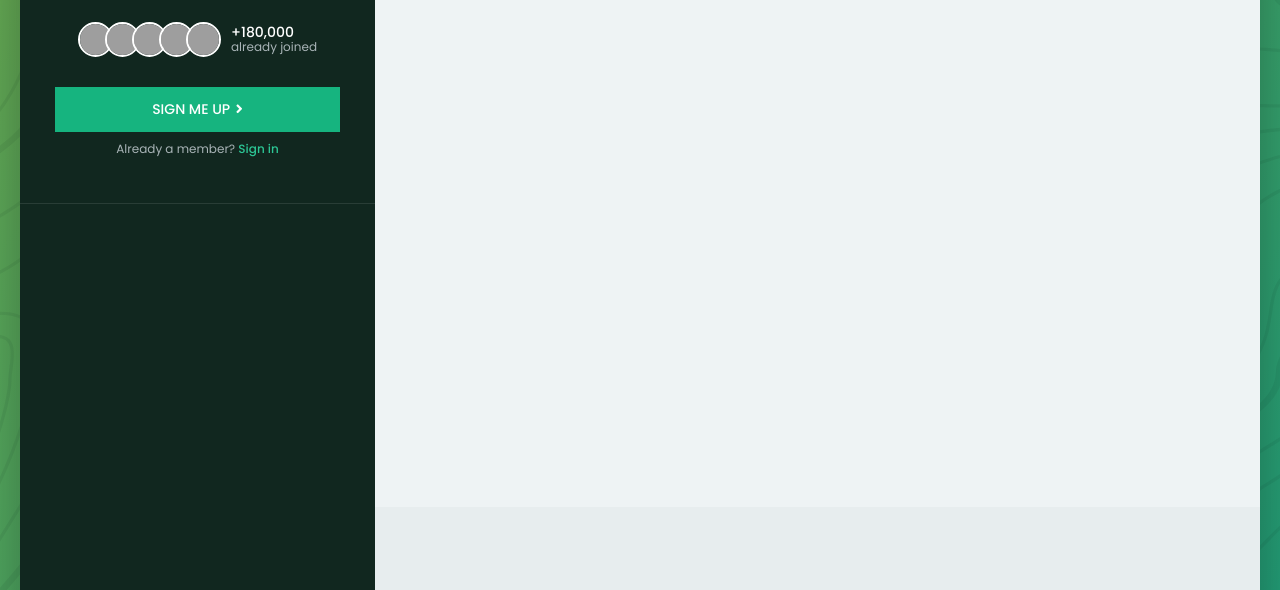
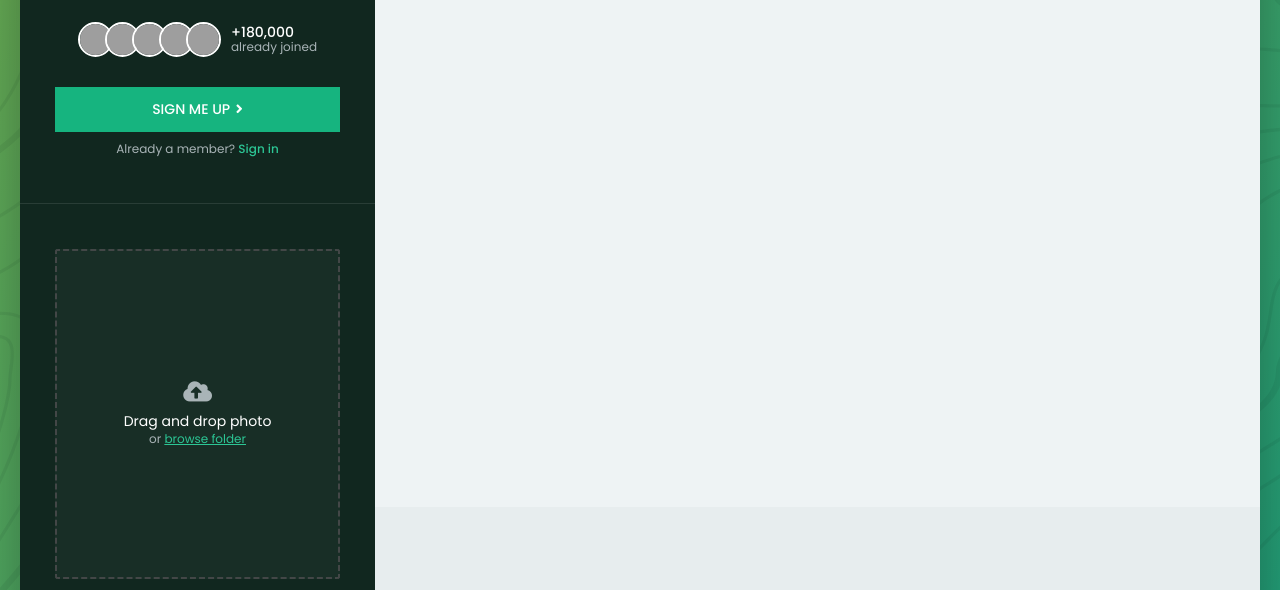
Before and after one commit to szvitek/betterphotos-grid, a website: page index.html in a window 1280 px wide. Shown: the part 362-952 px from the top of the page. Drawn offline with Linux system fonts and the light colour scheme; grey boxes are pictures that could not be loaded.

Commit message:
feat(UploadSection): Solidifying various concepts: layout with flexbox, :hover, ::before, transitions, 'overflow'-property

```diff
--- a/assets/sass/main.scss
+++ b/assets/sass/main.scss
@@ -266,6 +266,55 @@ a {
   }
 }
 
+.upload{
+  padding: 45px 35px;
+  border-bottom: 1px solid rgba(#fff, 0.1);
+  color: $color-grey-medium;
+
+  &__container {
+    background-color: rgba(#fff, 0.03);
+    height: 330px;
+    border-radius: 3px;
+    cursor: pointer;
+    display: flex;
+    flex-direction: column;
+    justify-content: center;
+    align-items: center;
+    transition: $ts;
+    position: relative;
+    overflow: hidden;
+
+    &:hover {
+      background-color: rgba(#fff, 0.06);
+    }
+
+    &::before {
+      content: '';
+      border: 3px dashed #434747;
+      position: absolute;
+      top: -1px;
+      bottom: -1px;
+      left: -1px;
+      right: -1px;
+    }
+  }
+
+  &__icon {
+    font-size: 23px;
+  }
+
+  &__text {
+    color:#fff;
+    margin-top: 8px;
+  }
+
+  &__alternative {
+    font-size: 12px;
+    margin-top: -2px;
+  }
+
+}
+
 // ------------------------------
 
 .gallery {
--- a/index.html
+++ b/index.html
@@ -104,7 +104,15 @@
             </p>
           </section>
         </section>
-        <section class="upload"></section>
+        <section class="upload">
+          <div class="upload__container">
+            <i class="fas fa-cloud-upload-alt upload__icon"></i>
+            <p class="upload__text">Drag and drop photo</p>
+            <p class="upload__alternative">
+              or <span class="u-accent u-underline">browse folder</span>
+            </p>
+          </div>
+        </section>
         <section class="footer"></section>
       </div>
       <section class="gallery"></section>
```
Also changed, not shown: assets/style.css.
